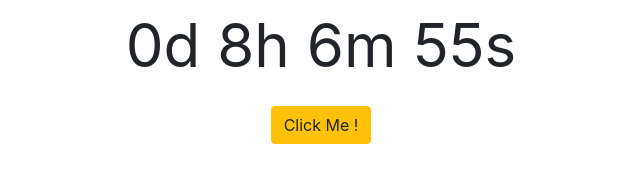
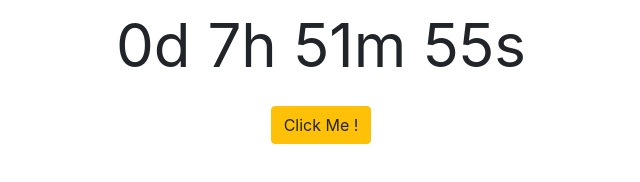
Before and after one commit to mohitjakhotra/happybdayiyana, a plain HTML site: page index.html in a window 1280 px wide. Shown: the whole page, without its empty margins (319-959 px from the left). Drawn offline with nearby package versions, Linux system fonts and the light colour scheme.

Commit message:
Update index.html

```diff
--- a/index.html
+++ b/index.html
@@ -21,7 +21,7 @@ p {
 
 <script>
 // Set the date we're counting down to
-var countDownDate = new Date("Sept 11, 2021 00:00:00").getTime();
+var countDownDate = new Date("Sept 10, 2021 23:45:00").getTime();
 var noww = new Date().getTime();
 // Update the count down every 1 second
 var x = setInterval(function() {
```
